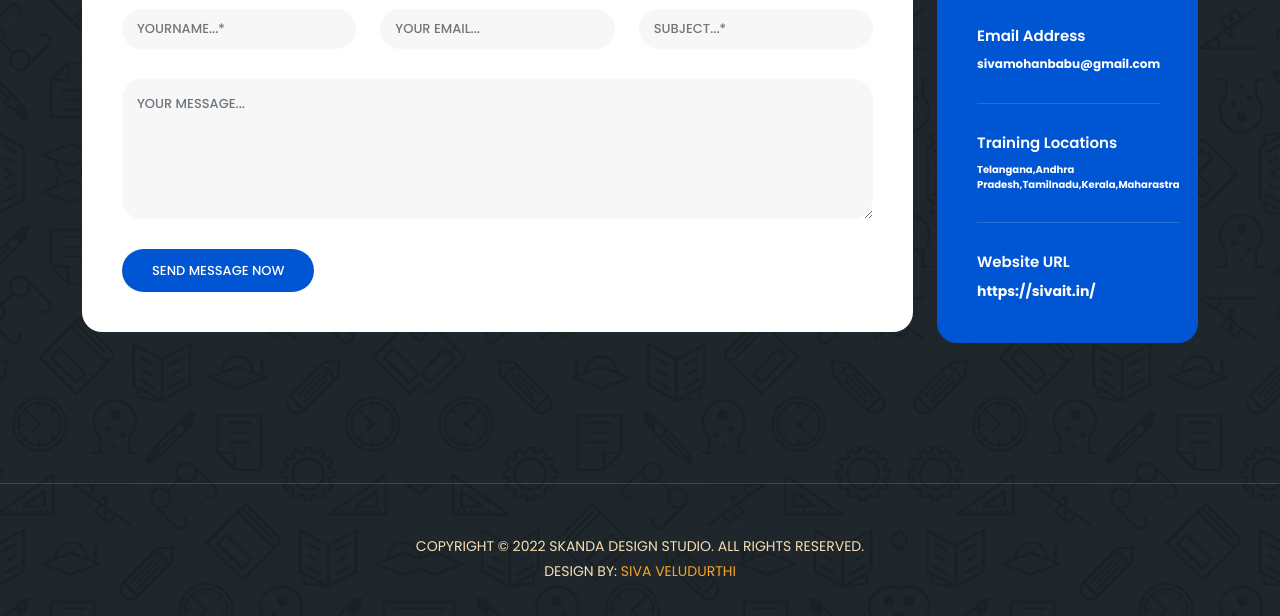
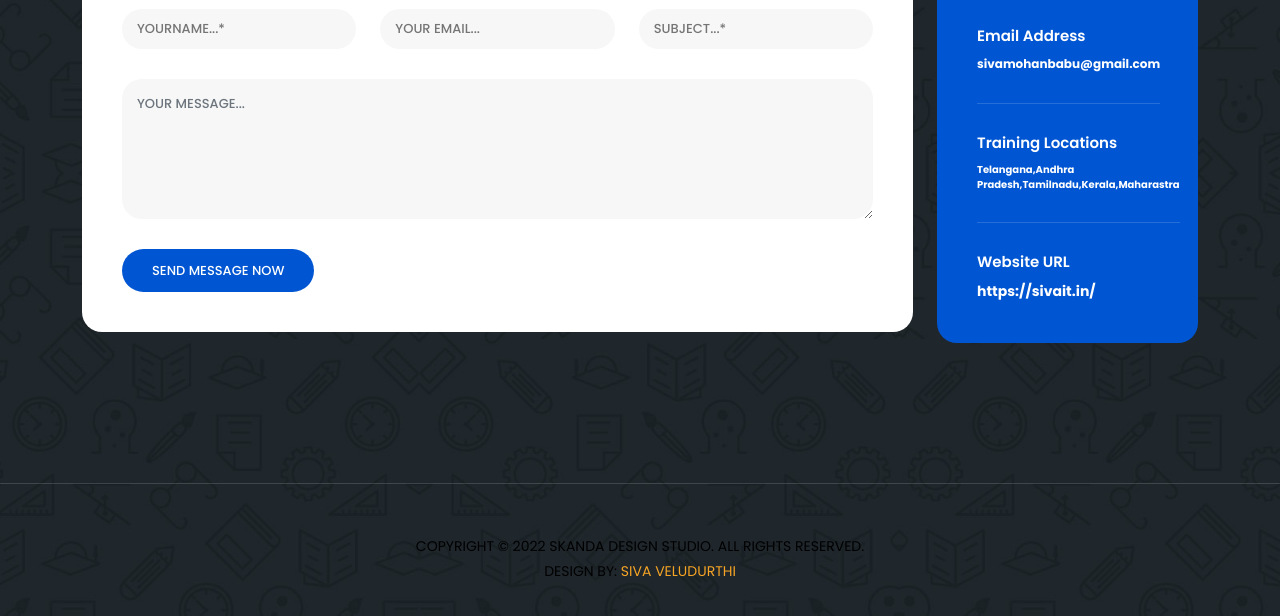
Before and after one commit to sivamohanbabu/sivaapp, a plain HTML site: page index.html in a window 1280 px wide. Shown: the part 4798-5414 px from the top of the page. Drawn offline with nearby package versions, Linux system fonts and the light colour scheme.

Commit message:
add-color

```diff
--- a/index.html
+++ b/index.html
@@ -784,7 +784,7 @@ https://templatemo.com/tm-569-edu-meeting
       </div>
     </div>
     <div class="footer">
-      <p>COPYRIGHT © 2022 SKANDA DESIGN STUDIO. ALL RIGHTS RESERVED.
+      <p style="color: black;">COPYRIGHT © 2022 SKANDA DESIGN STUDIO. ALL RIGHTS RESERVED.
         <br>
         DESIGN By: <a href="https://sivait.in" target="_parent" title="free css templates">Siva Veludurthi</a>
         <br>
```
Also changed, not shown: meeting-details.html (+1 -1 lines), meetings.html (+1 -1 lines).
